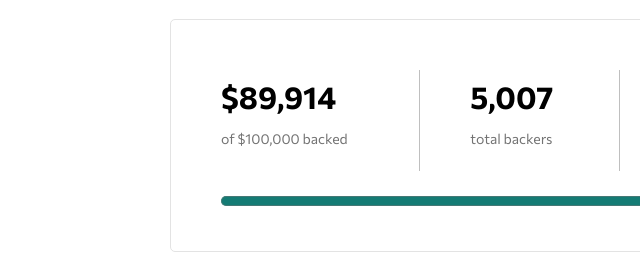
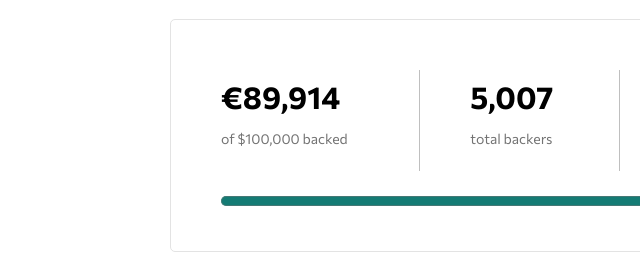
Before and after one commit to YariMorcus/fm-crowdfunding-product-page, a website built with Parcel: page src/index.html in a window 1280 px wide. Shown: the part 577-831 px from the top of the page, 120-760 px from the left. Built offline with nearby package versions, Linux system fonts and the light colour scheme.

Commit message:
Render initial statistics data dynamically from state object

```diff
--- a/src/index.html
+++ b/src/index.html
@@ -66,19 +66,18 @@
 
     <div id="js-statistics" class="statistics">
         <div class="statistics__backed-container lg-border-right-lightgrey">
-            <p id="statistics__total-backed-label" class="statistics__text"><data id="js-statistics__total-backed" class="statistics__total-backed" value="89,914">
-                $89,914</data> of <data class="statistics__strived-backed" value="100,000">$100,000</data> backed
+            <p id="statistics__total-backed-label" class="statistics__text"><data id="js-statistics__total-backed" class="statistics__total-backed" value="89.914">
+              € 89.914</data> of <data class="statistics__strived-backed" value="100,000">$100,000</data> backed
             </p> <!-- statistics__text -->
             <hr class="statistics__divider">
        </div> <!-- .statistics__backed-container -->
        <div class="statistics__backers-container lg-border-right-lightgrey">
-            <p class="statistics__text"><data id="js-statistics__total-backers" class="statistics__total-backers" value="5,007">
-                5,007</data> total backers
+            <p class="statistics__text"><data id="js-statistics__total-backers" class="statistics__total-backers" value="5007">5.007</data> total backers
             </p> <!-- statistics__text -->
             <hr class="statistics__divider">
        </div> <!-- .statistics__backers-container -->
        <div class="statistics__days-left-container">
-            <p class="statistics__text"><time class="statistics__days-left" datetime="2024-06-10"><span class="statistics__days-left-value">
+            <p class="statistics__text"><time id="js-statistics__days-left" class="statistics__days-left" datetime="2024-07-03"><span id="js-statistics__days-left-value" class="statistics__days-left-value">
                 56</span> days left</time>
             </p> <!-- statistics__text -->
         </div> <!-- .statistics__days-left-container -->
--- a/src/js/controller.ts
+++ b/src/js/controller.ts
@@ -115,6 +115,9 @@ class App {
     // by default by NOT adding .js to <html>
     HTMLRootView.indicateJSAvailable();
 
+    // Render initial data based on state object
+    StatisticsView.renderInitialData(model.setupStatisticsStateObject());
+
     NavigationView.addHandlerClick(navigationController);
 
     HeaderView.addClickHandler(modalOpenController);
--- a/src/js/model.ts
+++ b/src/js/model.ts
@@ -19,6 +19,19 @@ class Model {
       daysLeft: 56,
     } as projectState,
   };
+
+  /**
+   * Setup the statistics state object for initial rendering
+   *
+   * @returns {projectState} - the project state object
+   */
+  setupStatisticsStateObject(): projectState {
+    return {
+      totalBacked: this.getCurrentTotalBacked,
+      totalBackers: this.getTotalBackers,
+      daysLeft: this.getDaysLeft,
+    };
+  }
 
   /**
    * Store which form is currently active.
@@ -68,6 +81,15 @@ class Model {
   get getTotalBackers(): number {
     return this.state.MBMR.totalBackers;
   }
+
+  /**
+   * Get days left
+   *
+   * @returns {number} - the number of days left
+   */
+  get getDaysLeft(): number {
+    return this.state.MBMR.daysLeft;
+  }
 }
 
 export default new Model();
--- a/src/js/views/StatisticsView.ts
+++ b/src/js/views/StatisticsView.ts
@@ -1,11 +1,12 @@
 import View from './View';
-
 /**
  * @class StatisticsView
  * @description Class adds JS functionality for the statistics view
  * @property {HTMLDialogElement} statistics - the statistics container
  * @property {HTMLDataElement} statisticsTotalBacked - the statistics total backed number
  * @property {HTMLDataElement} statisticsTotalBackers - the statistics total backers number
+ * @property {HTMLTimeElement} statisticsDaysLeftDateTime - the statistics days left time element
+ * @property {HTMLSpanElement} statisticsDaysLeftUI - the statistics days left number UI
  * @property {HTMLProgressElement} statisticsProgressBar - the progress bar
  */
 class StatisticsView extends View {
@@ -21,9 +22,28 @@ class StatisticsView extends View {
     '#js-statistics__total-backers'
   ) as HTMLDataElement;
 
+  private readonly statisticsDaysLeftDateTime = this.statistics.querySelector(
+    '#js-statistics__days-left'
+  ) as HTMLTimeElement;
+
+  private readonly statisticsDaysLeftUI = this.statistics.querySelector(
+    '#js-statistics__days-left-value'
+  ) as HTMLSpanElement;
+
   private readonly statisticsProgressBar = this.statistics.querySelector(
     '#js-statistics__progress-total-backed'
   ) as HTMLProgressElement;
+
+  /**
+   * Render initial data
+   *
+   * @param {object} projectStatisticsState - contains total backed, backers and days left
+   */
+  renderInitialData(projectStatisticsState: projectState): void {
+    this.updateTotalAmount(projectStatisticsState.totalBacked);
+    this.updateTotalBackers(projectStatisticsState.totalBackers);
+    this.updateDaysLeft(projectStatisticsState.daysLeft);
+  }
 
   /**
    * Update total amount
@@ -43,6 +63,19 @@ class StatisticsView extends View {
   updateTotalBackers(totalBackers: number): void {
     this.statisticsTotalBackers.textContent = this.#formatNumber(totalBackers);
     this.statisticsTotalBackers.value = `${totalBackers}`;
+  }
+
+  /**
+   * Update days left
+   *
+   * @param {number} daysLeft - days left until end of crowdfunding
+   */
+  updateDaysLeft(daysLeft: number): void {
+    const finalDate = this.#addDays(new Date(), daysLeft);
+
+    this.statisticsDaysLeftDateTime.dateTime =
+      this.#setupDateTimeAttributeValue(finalDate);
+    this.statisticsDaysLeftUI.textContent = `${daysLeft}`;
   }
 
   /**
@@ -78,6 +111,31 @@ class StatisticsView extends View {
   #formatNumber(number: number): string {
     return new Intl.NumberFormat().format(number);
   }
+
+  /**
+   * Calculate new date based on given date
+   *
+   * @param {Date} theDate - the date
+   * @param {number} days - the days to add to the given date
+   * @return {Date} - the final date
+   */
+  #addDays(theDate: Date, days: number): Date {
+    return new Date(theDate.getTime() + days * 24 * 60 * 60 * 1000);
+  }
+
+  /**
+   * @param {Date} date - the date
+   * @returns {string} - the formatted date string for the datetime attr. (2024-05-08 e.g.)
+   */
+  #setupDateTimeAttributeValue(date: Date): string {
+    const datetimeYear = date.getFullYear();
+
+    // Prefix with zero if necessary (otherwise invalid format)
+    const datetimeMonth = `0${date.getMonth() + 1}`.slice(-2);
+    const datetimeDays = `0${date.getDate()}`.slice(-2);
+
+    return `${datetimeYear}-${datetimeMonth}-${datetimeDays}`;
+  }
 }
 
 export default new StatisticsView();
```
